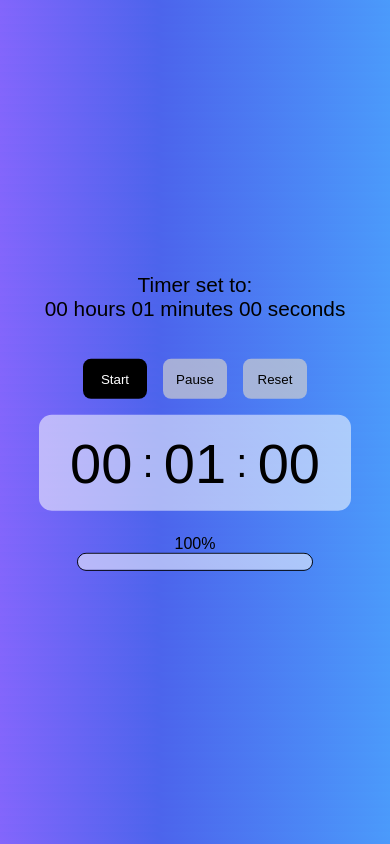
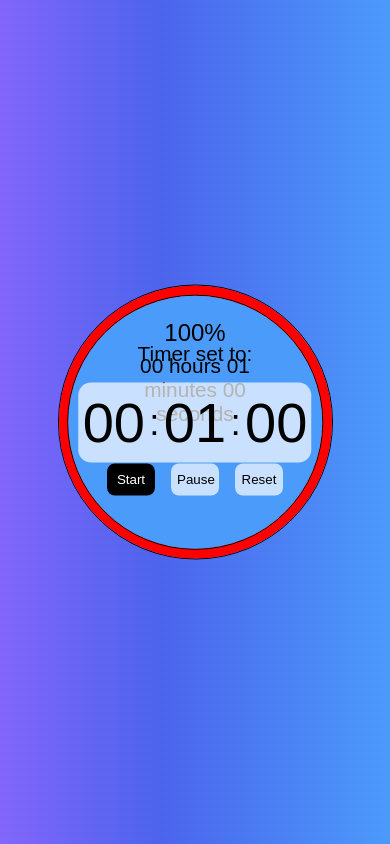
Before and after one commit to Ioana2803/countdown, a plain HTML site: page index.html in a window 390 px wide. Drawn offline with Linux system fonts and the light colour scheme; a web font is replaced by a local one.

Commit message:
creating the circle progress

```diff
--- a/assets/css/style.css
+++ b/assets/css/style.css
@@ -1,6 +1,7 @@
 :root{
-    --div-height: 10rem;
-    --countDown-pBar-bgColor: rgba(255, 255, 255, 0.541);
+    --div-height: 7rem;
+    --box-width: 7rem;
+    --countDown-bgColor: rgba(255, 255, 255, 0.70);
     --top-text-size: 1.5rem;
 }
 
@@ -29,11 +30,23 @@ body
 
 .span-text{
     text-align: center;
+
+    position: absolute;
+    top: 25%;
+    left: 50%;
+    transform: translate(-50%, -50%);
+
     font-size: var(--top-text-size);
 }
 
 .time-text{
     text-align: center;
+
+    position: absolute;
+    top: 33%;
+    left: 50%;
+    transform: translate(-50%, -50%);
+
     height: 2rem;
     font-size: var(--top-text-size);
 }
@@ -44,10 +57,14 @@ body
     align-items: center;
     justify-content: center;
 
+    position: absolute;
+    top: 50%;
+    left: 50%;
+    transform: translate(-50%, -50%);
+
     height: var(--div-height);
-    background-color: var(--countDown-pBar-bgColor);
+    background-color: var(--countDown-bgColor);
     border: none;
-    margin-top: 1rem;
     border-radius: 0.8rem;
 }
 
@@ -57,13 +74,13 @@ body
     justify-content: center;
 
     height: var(--div-height);
-    width: 10rem;
-    margin-left: 2.5rem;
-    margin-right: 2.5rem;
+    width: var(--box-width);
+    margin-left: 1.5rem;
+    margin-right: 1.5rem;
 }
 
 .text{
-    font-size: 5rem;
+    font-size: 4.8rem;
 }
 
 .separators{
@@ -74,31 +91,65 @@ body
     display: flex;
     justify-content: center;
 
-    margin-top: 1.5rem;
+    position: relative;
+}
+
+.progress-bar2{
+    display: flex;
+
+    position: absolute;
+    top: 50%;
+    left: 50%;
+    transform: translate(-50%, -50%);
 }
 
 .pBar-item{
     display: flex;
     align-items: center;
-    flex-direction: column;
 }
 
-.bar{
+.int-circle{
     border: 1px solid black;
-    border-radius: 0.8rem;
-    height: 1rem;
+    border-radius: 50%;
+    height: 35rem;
     width: 35rem;
 }
 
-.bar-fill{
+.ext-circle{
+    border: 1px solid black;
+    border-radius: 50%;
+    height: 38rem;
+    width: 38rem;
+}
+
+.percentage{
+    position: absolute;
+    top: 15%;
+    left: 50%;
+    transform: translate(-50%, -50%);
+
+    font-size: 1.5rem;
+}
+
+.bar-int-fill{
     height: 100%;
-    border-radius: 0.8rem;
-    background-color: var(--countDown-pBar-bgColor);
+    border-radius: 50%;
+    background-color: rgba(75,155,251,1);
+}
+
+.bar-ext-fill{
+    height: 100%;
+    border-radius: 50%;
 }
 
 .buttons{
     display: flex;
     justify-content: center;
+
+    position: absolute;
+    top: 65%;
+    left: 50%;
+    transform: translate(-50%, -50%);
 
     height: 3rem;
     margin-top: 1.5rem;
@@ -118,7 +169,7 @@ body
 }
 
 .btn:disabled{
-    background-color: rgba(207, 207, 207, 0.685);
+    background-color: rgba(255, 255, 255, 0.70);
     color: black;
     cursor: not-allowed;
 }
@@ -138,26 +189,37 @@ body
     }
 
     .time-text{
-        height: 3rem;
+        height: 1.5rem;
         font-size: 1.4rem;
     }
 
     .countdown{
-        height: 7rem;
+        height: 6rem;
+
+        position: absolute;
+        top: 50%;
+        left: 50%;
+        transform: translate(-50%, -50%);
     }
 
     .text{
         font-size: 4rem;
     }
 
-    .bar{
-        width: 60vw;
+    .int-circle{
+        width: 65vw;
+        height: 65vw;
+    }
+
+    .ext-circle{
+        width: 80vw;
+        height: 70vw;
     }
 
     .box{
-        height: 7rem;
+        height: 6rem;
         width: 13vw;
-        margin: 0.5rem 1.2rem 0.5rem 1.2rem;
+        margin: 0.5rem 1rem 0.5rem 1rem;
     }
 
     .separators{
@@ -180,7 +242,7 @@ body
 
 
     /*large=> mobile*/
-    @media only screen and (max-width: 470px){
+    @media only screen and (max-width: 600px){
     .container
     {
         width: 80vw;
@@ -188,7 +250,17 @@ body
 
     .countdown
     {
-        height: 6rem;
+        height: 5rem;
+    }
+
+    .int-circle{
+        width: 65vw;
+        height: 65vw;
+    }
+
+    .ext-circle{
+        width: 70vw;
+        height: 70vw;
     }
 
     .span-text{
@@ -207,26 +279,35 @@ body
     .box
     {
         font-size: 3.5rem;
-        height: 6rem;
-        width: 13vw;
+        height: 4rem;
+        width: 10vw;
         margin: 0.5rem 1rem 0.5rem 1rem;
     }
 
     .separators
     {
-        font-size: 2.5rem;
+        font-size: 2.3rem;
         padding-bottom: calc(var(--separators-height)*0.05);
     }
 
     .buttons
     {
-        height: 2.5rem;
-        margin-top: 1.2rem;
+        height: 2rem;
+        margin-top: 1rem;
+    }
+
+    .start{
+        width: 3rem;
     }
 
     .pause
     {
         margin: 0rem 1rem 0rem 1rem;
+        width: 3rem;
+    }
+
+    .reset{
+        width: 3rem;
     }
 }
 }
--- a/assets/js/main.js
+++ b/assets/js/main.js
@@ -5,5 +5,5 @@ import CountdownView from "./view.js";
 const container = document.querySelector('.container');
 
 const model1 = new CountdownModel();
+const barView = new ProgressBarView(container, model1);
 const view1 = new CountdownView(container, model1);
-const barView = new ProgressBarView(container, model1);
--- a/assets/js/pBar-view.js
+++ b/assets/js/pBar-view.js
@@ -13,29 +13,46 @@ export class ProgressBarView{
         this.pBarDiv.classList.add('progress-bar');
         this.parent.append(this.pBarDiv);
 
+        //creating progress circle exterior moving div
+        this.extPCircle = document.createElement('div');
+        this.extPCircle.classList.add('ext-circle');
+        this.pBarDiv.append(this.extPCircle);
+
+        //creating ext circle fill div
+        this.fill = document.createElement('div');
+        this.fill.classList.add('bar-ext-fill');
+        this.extPCircle.append(this.fill);
+
+
+        // creating progress bar2
+        this.pBarDiv2 = document.createElement('div');
+        this.pBarDiv2.classList.add('progress-bar2');
+        this.parent.append(this.pBarDiv2);
+
         //creating stats item div
         this.pBarItem = document.createElement('div');
         this.pBarItem.classList.add('pBar-item');
-        this.pBarDiv.append(this.pBarItem);
+        this.pBarDiv2.append(this.pBarItem);
 
         //creating text span
         this.value = document.createElement('span');
+        this.value.classList.add('percentage');
         this.pBarItem.append(this.value);
 
-        //creating bars div
-        this.bars = document.createElement('div');
-        this.bars.classList.add('bar');
-        this.pBarItem.append(this.bars);
+        //creating progress circle interior div
+        this.progressCircle = document.createElement('div');
+        this.progressCircle.classList.add('int-circle');
+        this.pBarDiv2.append(this.progressCircle);
 
-        //creating bars fill div
-        this.fill = document.createElement('div');
-        this.fill.classList.add('bar-fill');
-        this.bars.append(this.fill);
+        //creating int circle fill div
+        this.intFill = document.createElement('div');
+        this.intFill.classList.add('bar-int-fill');
+        this.progressCircle.append(this.intFill);
     }
 
     update(state){
          // progress bar
          this.value.innerText = `${state.passedTimePercent}%`;
-         this.fill.style.width = `${state.passedTimePercent}%`;
+         this.fill.style.background = `conic-gradient(rgba(255, 0, 0, 1) ${state.passedTimePercent}%, rgba(255, 255, 255, 0.50) 0% 100%)`;
     }
 }
--- a/assets/js/view.js
+++ b/assets/js/view.js
@@ -21,34 +21,6 @@ export default class CountdownView{
         this.timeText = document.createElement('div');
         this.timeText.classList.add('time-text');
         this.textDiv.append(this.timeText);
-
-
-        // creating buttons div
-        this.buttons = document.createElement('div');
-        this.buttons.classList.add('buttons');
-        this.parent.append(this.buttons);
-
-        // creating start button
-        this.start = document.createElement('button');
-        this.start.classList.add('start', 'btn');
-        this.buttons.append(this.start);
-        this.start.innerText = 'Start';
-        this.start.addEventListener('click', () => this.model.start());
-
-        //creating pause button
-        this.pause = document.createElement('button');
-        this.pause.classList.add('pause', 'btn');
-        this.buttons.append(this.pause);
-        this.pause.innerText = 'Pause';
-        this.pause.addEventListener('click', () => this.model.pause());
-
-        //creating reset button
-        this.reset = document.createElement('button');
-        this.reset.classList.add('reset', 'btn');
-        this.buttons.append(this.reset);
-        this.reset.innerText = 'Reset';
-        this.reset.addEventListener('click', () => this.model.reset());
-
 
         // creating countdown div
         this.countdownDiv = document.createElement('div');
@@ -107,6 +79,32 @@ export default class CountdownView{
         this.seconds.innerText = '00';
         this.box.append(this.seconds);
         this.seconds.addEventListener('focusout', () => this.setTime());
+
+        // creating buttons div
+        this.buttons = document.createElement('div');
+        this.buttons.classList.add('buttons');
+        this.parent.append(this.buttons);
+
+        // creating start button
+        this.start = document.createElement('button');
+        this.start.classList.add('start', 'btn');
+        this.buttons.append(this.start);
+        this.start.innerText = 'Start';
+        this.start.addEventListener('click', () => this.model.start());
+
+        //creating pause button
+        this.pause = document.createElement('button');
+        this.pause.classList.add('pause', 'btn');
+        this.buttons.append(this.pause);
+        this.pause.innerText = 'Pause';
+        this.pause.addEventListener('click', () => this.model.pause());
+
+        //creating reset button
+        this.reset = document.createElement('button');
+        this.reset.classList.add('reset', 'btn');
+        this.buttons.append(this.reset);
+        this.reset.innerText = 'Reset';
+        this.reset.addEventListener('click', () => this.model.reset());
     }
 
     setTime(){
```
